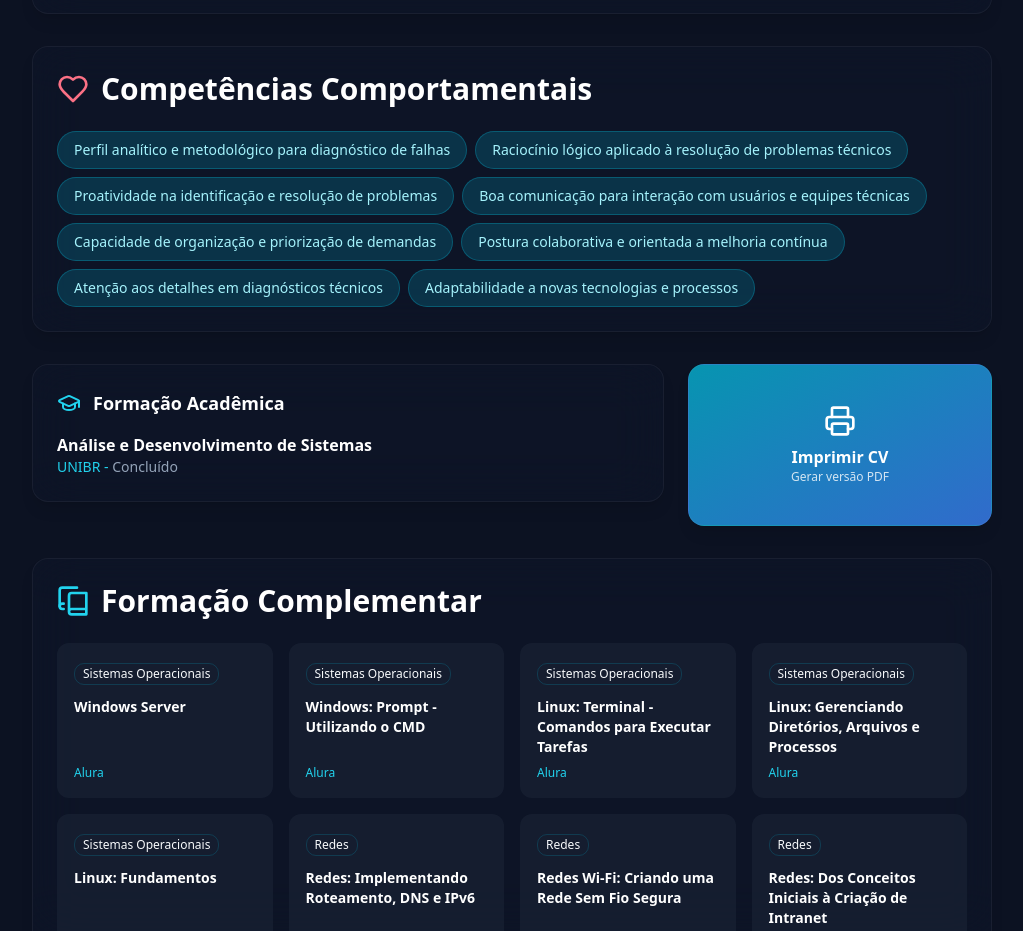
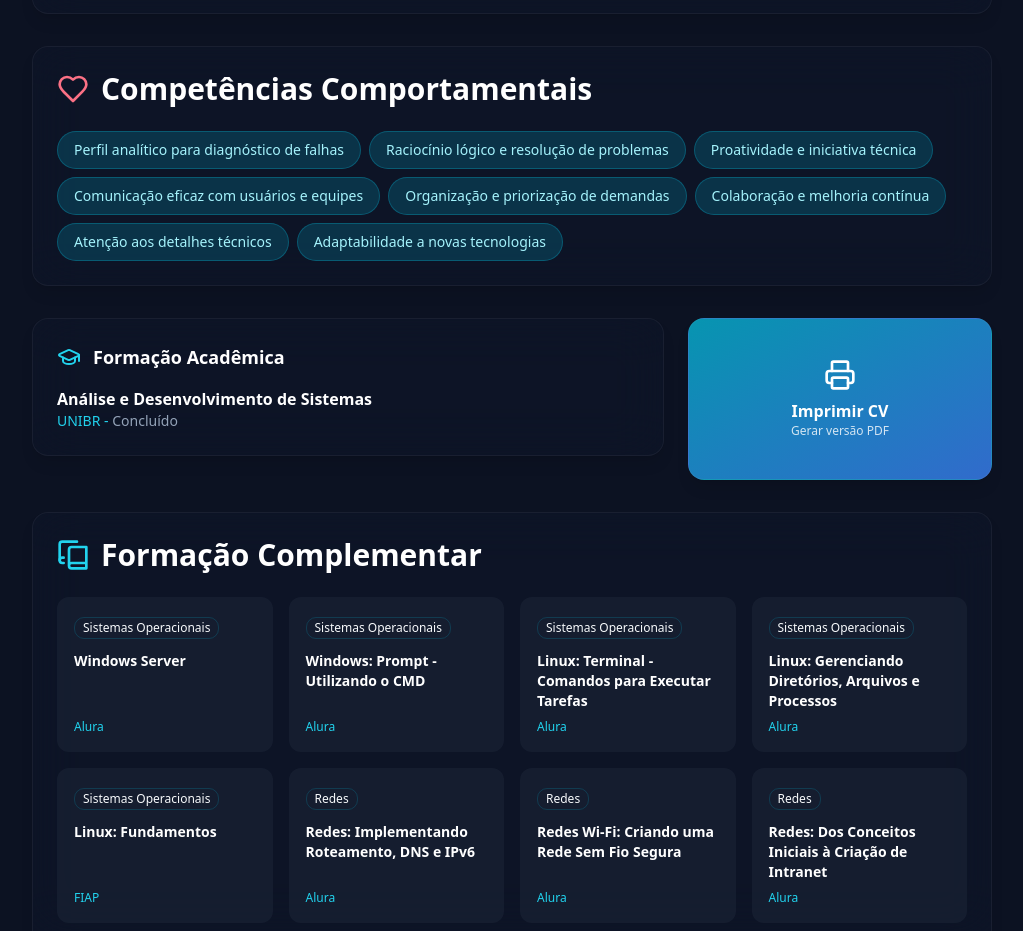
Before and after one commit to JonathanMoyano/curriculo, a Next.js app: page / in a window 1280 px wide. Shown: the part 1440-2371 px from the top of the page, without its empty margins (128-1151 px from the left). Built offline with nearby package versions, Linux system fonts and the light colour scheme.

Commit message:
Update cv-data.js

```diff
--- a/src/data/cv-data.js
+++ b/src/data/cv-data.js
@@ -43,14 +43,18 @@ export const cvData = {
     ]
   },
   softSkills: [
-    'Perfil analítico e metodológico para diagnóstico de falhas',
-    'Raciocínio lógico aplicado à resolução de problemas técnicos',
-    'Proatividade na identificação e resolução de problemas',
-    'Boa comunicação para interação com usuários e equipes técnicas',
-    'Capacidade de organização e priorização de demandas',
-    'Postura colaborativa e orientada a melhoria contínua',
-    'Atenção aos detalhes em diagnósticos técnicos',
-    'Adaptabilidade a novas tecnologias e processos',
+    'Perfil analítico para diagnóstico de falhas',
+    'Raciocínio lógico e resolução de problemas',
+    'Proatividade e iniciativa técnica',
+    'Comunicação eficaz com usuários e equipes',
+    'Organização e priorização de demandas',
+    'Colaboração e melhoria contínua',
+    'Atenção aos detalhes técnicos',
+    'Adaptabilidade a novas tecnologias',
+  ],
+  languages: [
+    { language: 'Português', level: 'Nativo' },
+    { language: 'Inglês', level: 'Intermediário (Leitura Técnica)' },
   ],
   experience: [
     {
```
